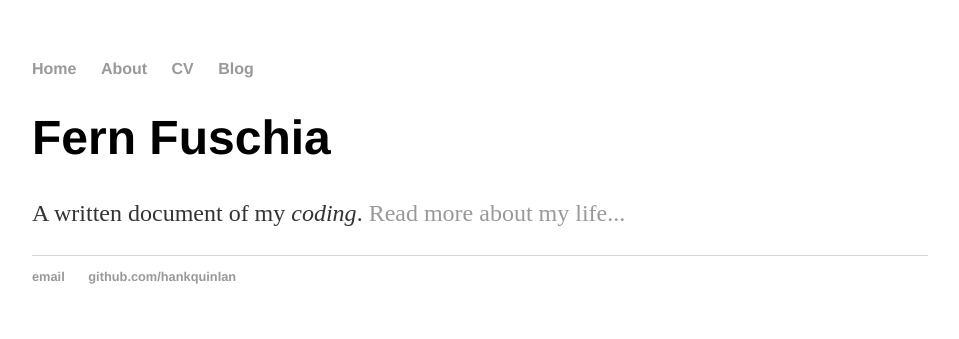
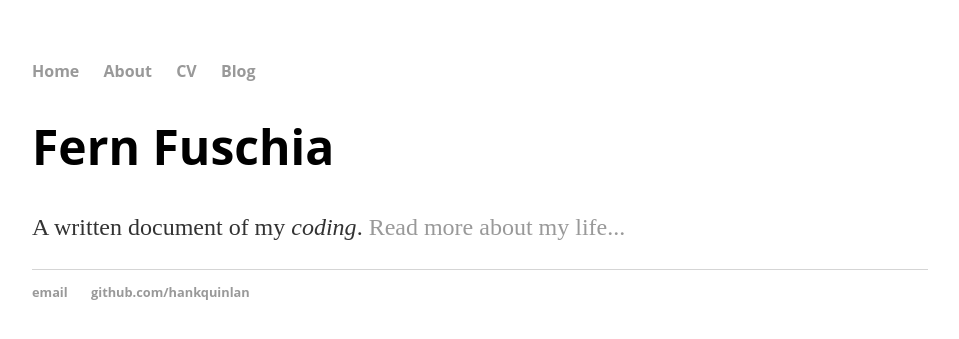
Before and after one commit to fernfuschia/fernfuschia.github.io, a Jekyll site: the page built from index.html, in a window 1280 px wide. Shown: the top 339 px of the page, without its empty margins (160-1119 px from the left). Built offline with Jekyll 4.4.1, drawn with Linux system fonts in a browser that asks for light colours.

Commit message:
Update main.css

```diff
--- a/css/main.css
+++ b/css/main.css
@@ -3,7 +3,7 @@ body {
     width: 70%;
 }
 nav ul, footer ul {
-    font-family:'Helvetica', 'Arial', 'Sans-Serif';
+    font-family: 'Open Sans', sans-serif;
     padding: 0px;
     list-style: none;
     font-weight: bold;
@@ -21,7 +21,7 @@ a:hover {
 }
 h1 {
     font-size: 3em;
-    font-family:'Helvetica', 'Arial', 'Sans-Serif';
+    font-family: 'Open Sans', sans-serif;
 }
 p {
     font-size: 1.5em;
```
